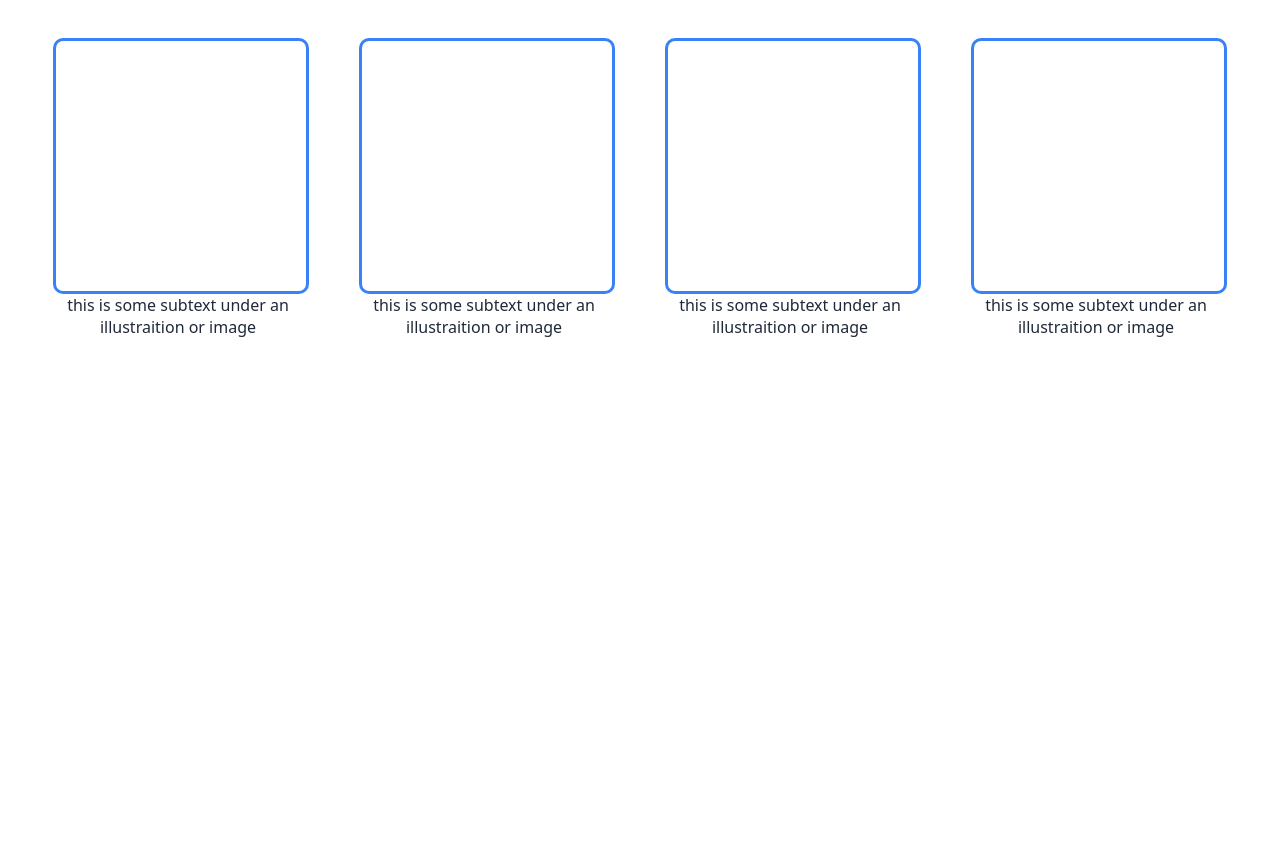
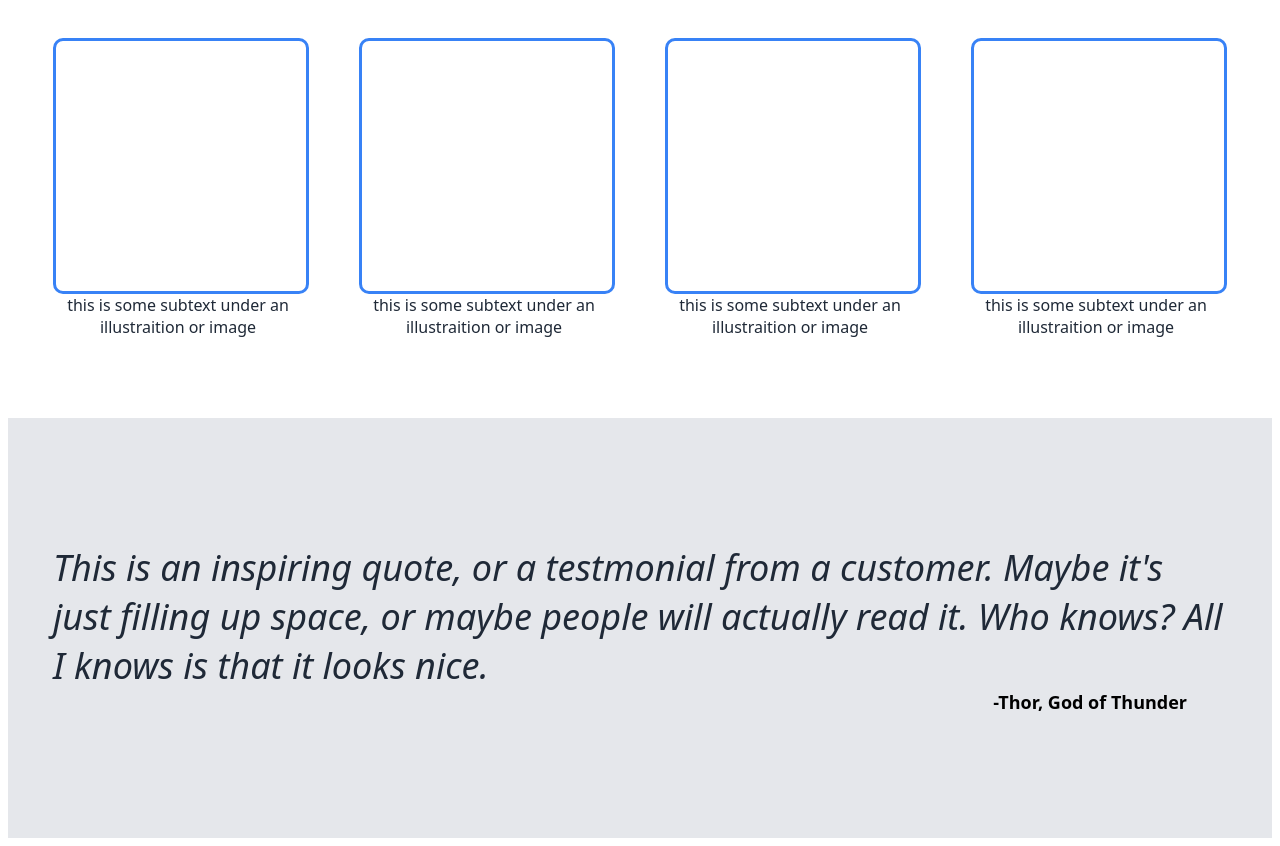
Before and after one commit to walpanee/landing-Page, a plain HTML site: page index.html in a window 1280 px wide. Shown: the part 529-1375 px from the top of the page. Before the commit the page ends 875 px from the top, so only its background shows below. Drawn offline with Linux system fonts and the light colour scheme.

Commit message:
Finish quote section
add quote and sign

```diff
--- a/index.html
+++ b/index.html
@@ -51,7 +51,13 @@
         </div>
     </div>
     <div class="thor">
-
+        <div class="retor">
+            <div class="quote"><i>This is an inspiring quote, or a testmonial from a customer.
+                    Maybe it's just filling up space, or maybe people will actually read it.
+                    Who knows? All I knows is that it looks nice.
+                </i></div>
+            <div class="author">-Thor, God of Thunder</div>
+        </div>
     </div>
     <div class="sign">
 
--- a/styles.css
+++ b/styles.css
@@ -94,6 +94,7 @@ button {
 .kubik {
     display: flex;
     gap: 50px;
+    padding-bottom: 80px;
 }
 
 .square {
@@ -107,3 +108,34 @@ button {
     max-width: 250px;
     color: #1F2937;
 }
+
+.thor {
+    height: 420px;
+    background-color: #E5E7EB;
+    display: flex;
+    justify-content: center;
+
+}
+
+.retor {
+    max-width: 1174px;
+    display: flex;
+    flex-direction: column;
+    align-items: center;
+    justify-content: center;
+}
+
+.quote {
+    font-size: 36px;
+    color: #1F2937;
+    font-weight: 300px;
+}
+
+
+
+.author {
+    align-self: flex-end;
+    font-size: 18px;
+    font-weight: bolder;
+    padding-right: 40px;
+}
```
